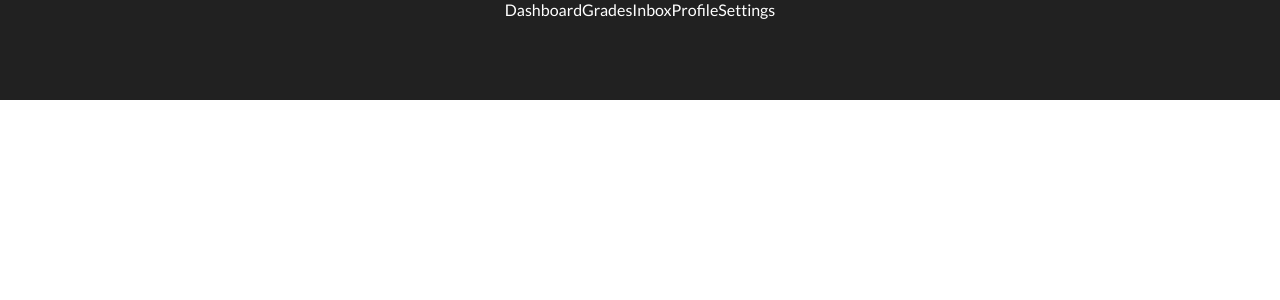
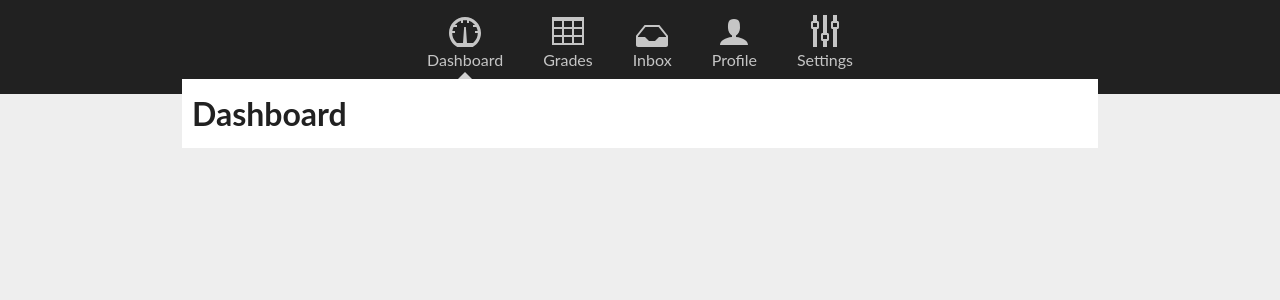
Before and after one commit to maxverbeek/ui-test, a PHP site: page / in a window 1280 px wide. Shown: the top 300 px of the page. Run offline with PHP 8.4, Linux system fonts and the light colour scheme.

Commit message:
Finished the header

```diff
--- a/grades/css/main.css
+++ b/grades/css/main.css
@@ -1,4 +1,4 @@
-@import url('http://fonts.googleapis.com/css?family=Lato:100,300,400,700,900,100italic,300italic,400italic,700italic,900italic');
+/*@import url('http://fonts.googleapis.com/css?family=Lato:100,300,400,700,900,100italic,300italic,400italic,700italic,900italic');*/
 
 /**** RESET ****/
 *{
@@ -7,14 +7,25 @@
 	outline: 0;
 	border: 0;
 	font-size: 100%;
-	/*-webkit-box-sizing: border-box;
-	-moz-box-sizing: border-box;
-	box-sizing: border-box;*/
 }
 
 body{
 	font-family: 'Lato', 'Helvetica', Sans-Serif;
 	font-size: 1em;
+	background-color: #EEEEEE;
+}
+
+div#wrapper{
+	background-color: #FFFFFF;
+	margin: -15px auto 0 auto;
+	width: 70%;
+	padding: 15px 10px;
+}
+
+header#main-header{
+	background-color: #212121;
+	padding: 15px 0;
+	color: #EEEEEE;
 }
 
 header#main-header .head-icons{
@@ -24,10 +35,47 @@ header#main-header .head-icons{
 
 header#main-header .head-icons .icon{
 	display: table-cell;
+	padding: 35px 20px 10px 20px;
+	cursor: pointer;
+	color: #EEEEEE;
+	background-repeat: no-repeat;
+	position: relative;
+	background-position: top;
+	opacity: 0.8;
+	-webkit-transition: opacity 0.2s;
 }
 
-header#main-header{
-	background-color: #212121;
-	height: 100px;
-	color: #FFFFFF;
+header#main-header .head-icons .icon:hover{
+	opacity: 1;
 }
+
+header#main-header .head-icons .arrow:before{
+	content: "";
+	width: 0;
+	height: 0;
+	border-left: 7px solid transparent;
+	border-right: 7px solid transparent;
+	border-bottom: 7px solid #FFFFFF;
+	position: absolute;
+	bottom: 0;
+	left: 0;
+	right: 0;
+	margin: 0 auto;
+	opacity: 1;
+}
+
+.head-icons .icon.dashboard{background-image: url('../img/dashboard.svg')}
+.head-icons .icon.inbox{background-image: url('../img/inbox.svg')}
+.head-icons .icon.profile{background-image: url('../img/user.svg')}
+.head-icons .icon.grades{background-image: url('../img/table.svg')}
+.head-icons .icon.settings{background-image: url('../img/equalizer.svg')}
+
+h1, h2, h3, h4, h5, h6{
+	font-weight: 700;
+	text-decoration: none;
+	text-transform: none;
+	color: #212121
+}
+
+h1{font-size: 2em}
+h2{font-size: 1.7em}
--- a/grades/inc/footer.php
+++ b/grades/inc/footer.php
@@ -0,0 +1,3 @@
+<footer id="main-footer">
+
+</footer>
--- a/grades/inc/head.php
+++ b/grades/inc/head.php
@@ -2,4 +2,5 @@
 	<meta charset="UTF-8">
 	<link rel="stylesheet" type="text/css" href="css/main.css">
 	<title>Grades</title>
+	<meta content="width=device-width;inital-scale=1;user-scalable=none">
 </head>
--- a/grades/inc/header.php
+++ b/grades/inc/header.php
@@ -1,6 +1,6 @@
 <header id="main-header">
 	<div class="head-icons">
-		<div class="icon dashboard">Dashboard</div>
+		<div class="icon dashboard arrow">Dashboard</div>
 		<div class="icon grades">Grades</div>
 		<div class="icon inbox">Inbox</div>
 		<div class="icon profile">Profile</div>
--- a/grades/index.php
+++ b/grades/index.php
@@ -2,10 +2,12 @@
 <html lang="en">
 <?php include 'inc/head.php'; ?>
 <body>
-<div id="wrapper">
-<?php include 'inc/header.php'; ?>
-
-<?php include 'inc/footer.php'; ?>
-</div>
+	<?php include 'inc/header.php'; ?>
+	<div id="wrapper">
+		<header>
+			<h1>Dashboard</h1>
+		</header>
+	</div>
+	<?php include 'inc/footer.php'; ?>
 </body>
 </html>
```
Also changed, not shown: grades/img/dashboard.svg, grades/img/equalizer.svg, grades/img/inbox.svg, grades/img/table.svg, grades/img/user.svg, grades/js/functions.js (deleted).
